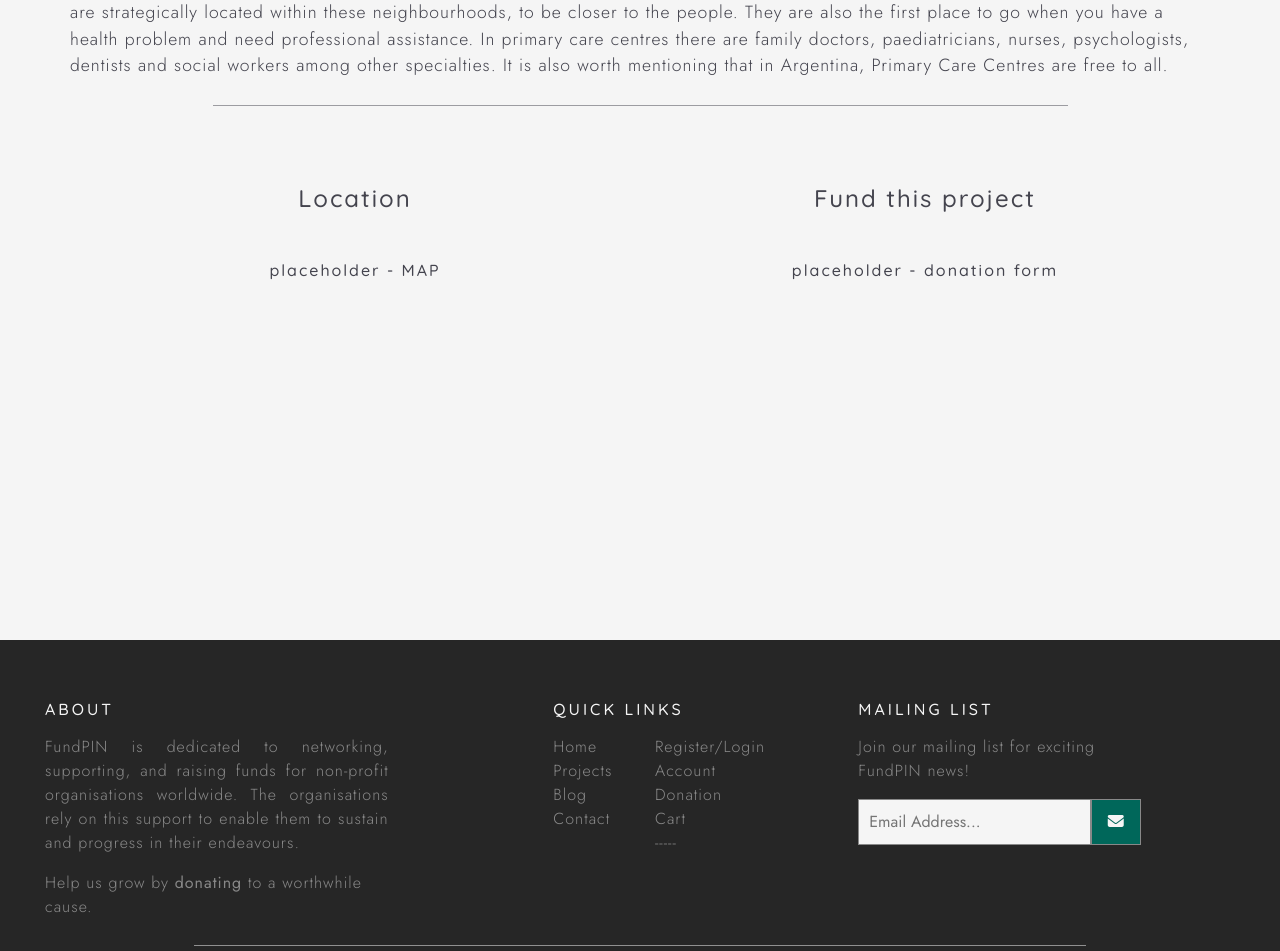
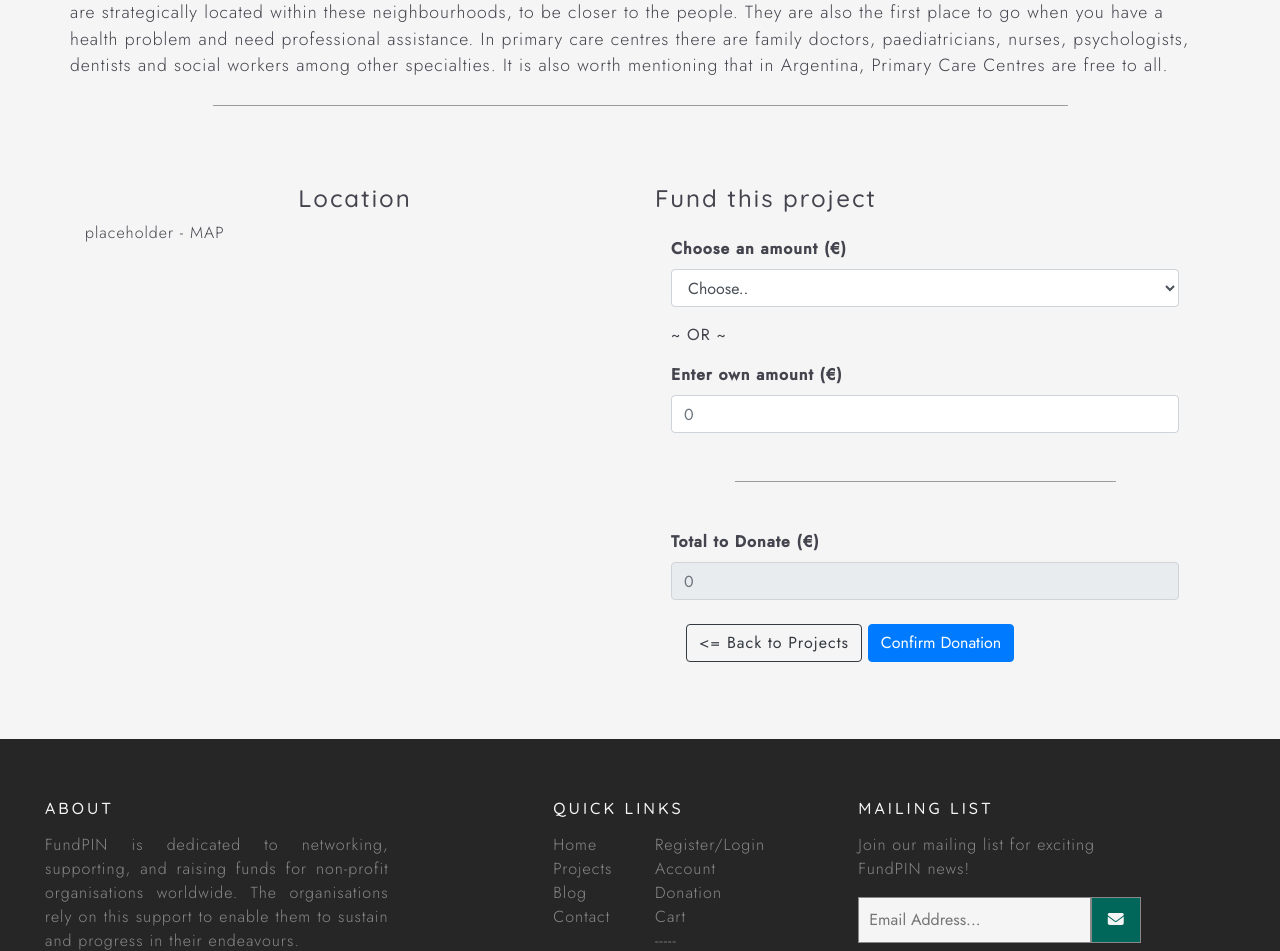
Before and after one commit to JimLynx/fundpin, a Django app: page /projects/1 in a window 1280 px wide. Shown: the part 587-1538 px from the top of the page. Run offline with Django 3.2, Linux system fonts and the light colour scheme; data comes from the database, SQL or seed files in the repository; parts of the project's set-up code (start-up, migrations or seed data) failed here and were passed over; some libraries are stand-ins or nearby versions; some web fonts are replaced.

Commit message:
Add donation form structure and map placeholder

```diff
--- a/projects/templates/projects/project_description.html
+++ b/projects/templates/projects/project_description.html
@@ -71,23 +71,61 @@
 
     <div class="container">
         <div class="row">
-
             <!-- map col -->
             <div class="col-12 col-md-6 mt-3">
                 <h4 class="pl-0 text-center">Location</h4>
-                <h6 class="text-center my-5">placeholder - MAP</h6>
+                <div id="projectMap">placeholder - MAP</div>
             </div>
 
             <!-- Donation form col -->
             <div class="col-12 col-md-6 mt-3">
-                <h4 class="pl-0 text-center">Fund this project</h4>
+                <!-- pre-determined options -->
+                <h4>Fund this project</h4>
+                <div class="mb-2 p-3">
 
-                <form action="">
-                    <h6 class="text-center my-5">placeholder - donation form</h6>
-                </form>
+                    <!-- ===== Amount Options ===== -->
+                    <!-- preset amounts -->
+                    <label class="font-weight-bold" for="presetAmount">Choose an amount (&euro;)</label>
+                    <select class="form-control" id="presetAmount">
+                        <option value="Choose an amount" selected>Choose..</option>
+                        <option value="10">&euro; 10</option>
+                        <option value="50">&euro; 50</option>
+                        <option value="100">&euro; 100</option>
+                        <option value="250">&euro; 250</option>
+                    </select>
+
+                    <div class="my-3"><strong>~ OR ~</strong></div>
+
+                    <!-- user amount input -->
+                    <label class="font-weight-bold" for="userAmount">Enter own amount (&euro;)</label>
+                    <input class="form-control" id="userAmount" type="number" step="10" value=""
+                        placeholder="0" />
+
+                    <!-- display amount total -->
+                    <!-- NOTE - TBA - CURRENTLY ONLY RETURNING userAmount -->
+                    <!-- <p id="displayAmount" style="color: black;"></p> -->
+
+                    <div class="hr-dark my-5"></div>
+                    <form id="DonationOptionForm" action="" method="POST">
+                        {% csrf_token %}
+                        <!-- Total -->
+                        <label class="font-weight-bold" for="donationTotal">Total to Donate (&euro;)</label>
+                        <input class="form-control mb-3" id="donationTotal" name="donation_amount" type="number" value=""
+                            data-item_id="{{ project.id }}" placeholder="0" readonly />
+
+                        <!-- submit buttons -->
+                        <div class="col-12">
+                            <!-- back to projects button -->
+                            <a href="{% url 'projects' %}" class="btn btn-outline-dark my-2">
+                                <= Back to Projects</a> <!-- submit donation button -->
+                                    <input type="submit" class="btn btn-primary my-2" value="Confirm Donation">
+                        </div>
+                        <!-- request.path attribute to submit redirect_url to current URL -->
+                        <input type="hidden" name="redirect_url" value="{{ request.path }}">
+                    </form>
+                </div>
             </div>
         </div>
-    </div>
 </section>
 
 {% endblock %}
```
